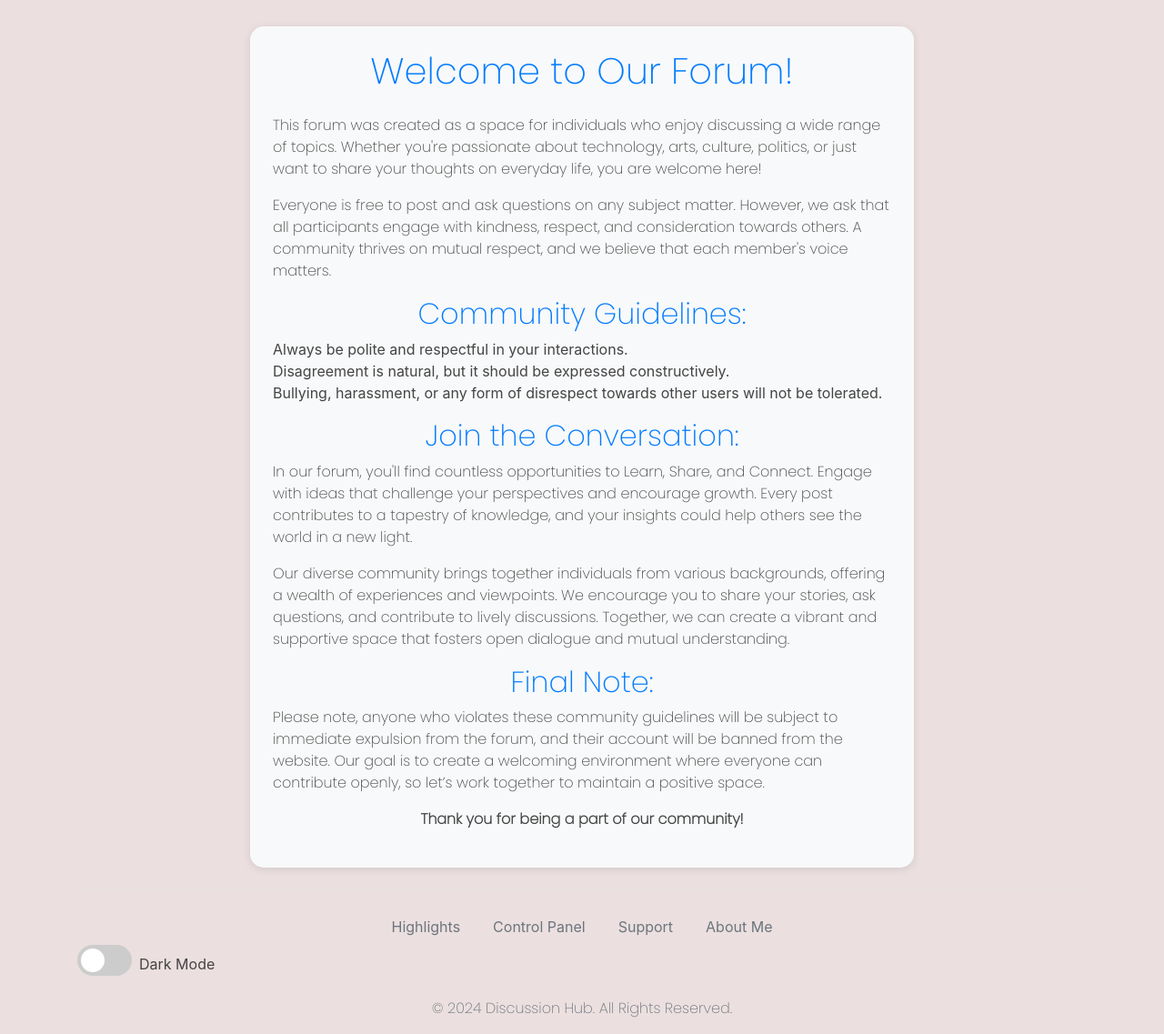
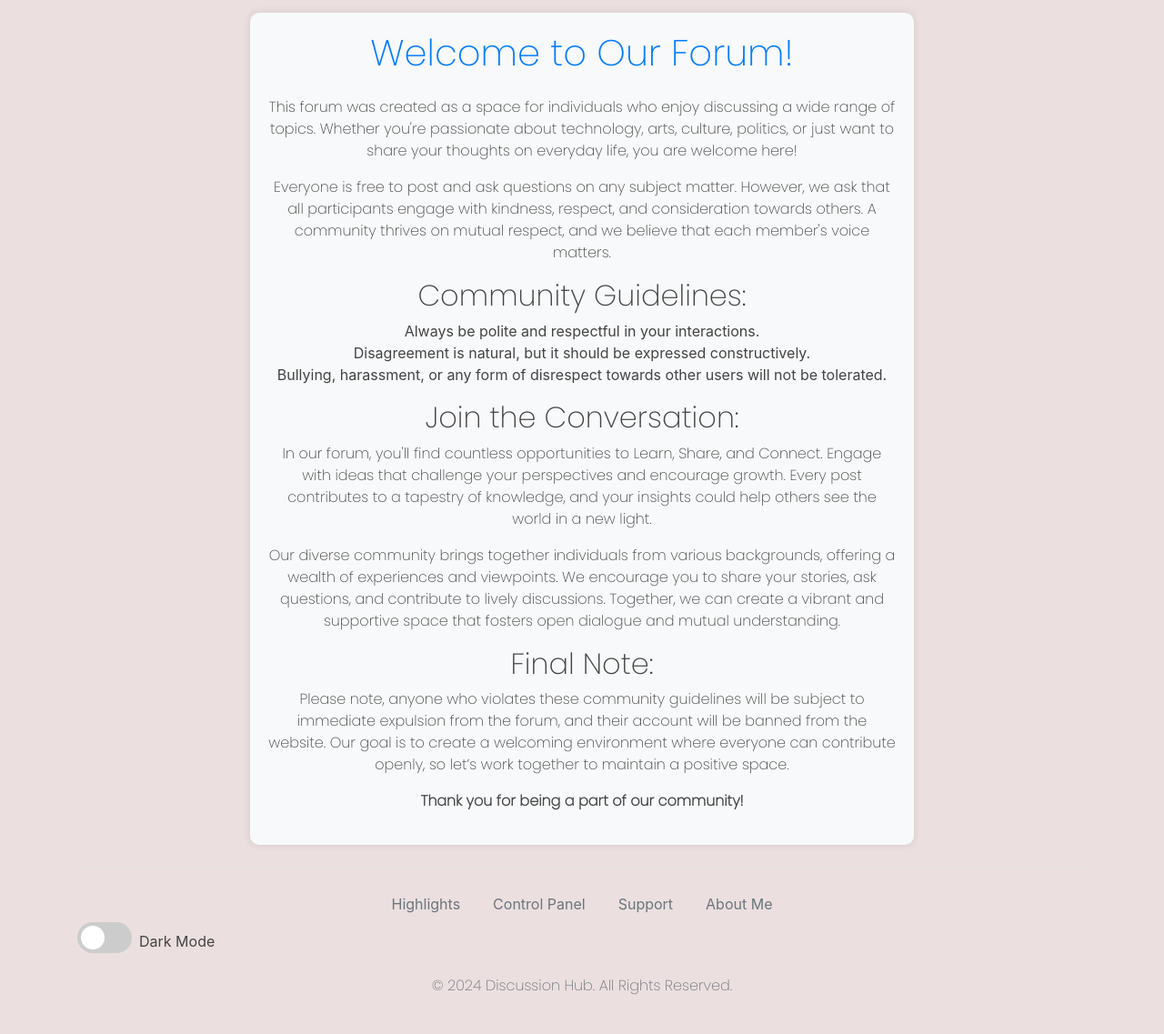
Before and after one commit to Yuss76A/the-discussion-blog, a Django app: page /about/ in a window 1280 px wide. Shown: the part 84-1221 px from the top of the page at 91% size. After the commit the page ends 1178 px from the top, so only its background shows below. Run offline with Django 4.2, Linux system fonts and the light colour scheme; some libraries are stand-ins or nearby versions.

```diff
--- a/blog/templates/blog/about.html
+++ b/blog/templates/blog/about.html
@@ -1,8 +1,7 @@
 {% extends 'base.html' %}
 {% block content %}
-<div class="container"
-    style="background-color: #f8f9fa; padding: 25px; margin-top: 15px; border-radius: 15px; box-shadow: 0 2px 10px rgba(0, 0, 0, 0.1);">
-    <h1 class="text-center text-primary mb-4">Welcome to Our Forum!</h1>
+<div class="container highlight-container">
+    <h1 class="highlight-title text-primary mb-4">Welcome to Our Forum!</h1>
 
     <p>This forum was created as a space for individuals who enjoy discussing a wide range of topics. Whether you're
         passionate about technology, arts, culture, politics, or just want to share your thoughts on everyday life, you
@@ -12,14 +11,14 @@
         with kindness, respect, and consideration towards others. A community thrives on mutual respect, and we believe
         that each member's voice matters.</p>
 
-    <h2 class="text-center text-primary">Community Guidelines:</h2>
+    <h2 class="highlight-title">Community Guidelines:</h2>
     <ul>
         <li>Always be polite and respectful in your interactions.</li>
         <li>Disagreement is natural, but it should be expressed constructively.</li>
         <li>Bullying, harassment, or any form of disrespect towards other users will not be tolerated.</li>
     </ul>
 
-    <h2 class="text-center text-primary">Join the Conversation:</h2>
+    <h2 class="highlight-title">Join the Conversation:</h2>
     <p>In our forum, you'll find countless opportunities to Learn, Share, and Connect. Engage with ideas that challenge
         your perspectives and encourage growth. Every post contributes to a tapestry of knowledge, and your insights
         could help others see the world in a new light.</p>
@@ -28,7 +27,7 @@
         viewpoints. We encourage you to share your stories, ask questions, and contribute to lively discussions.
         Together, we can create a vibrant and supportive space that fosters open dialogue and mutual understanding.</p>
 
-    <h2 class="text-center text-primary">Final Note:</h2>
+    <h2 class="highlight-title">Final Note:</h2>
     <p>Please note, anyone who violates these community guidelines will be subject to immediate expulsion from the
         forum, and their account will be banned from the website. Our goal is to create a welcoming environment where
         everyone can contribute openly, so let’s work together to maintain a positive space.</p>
```
